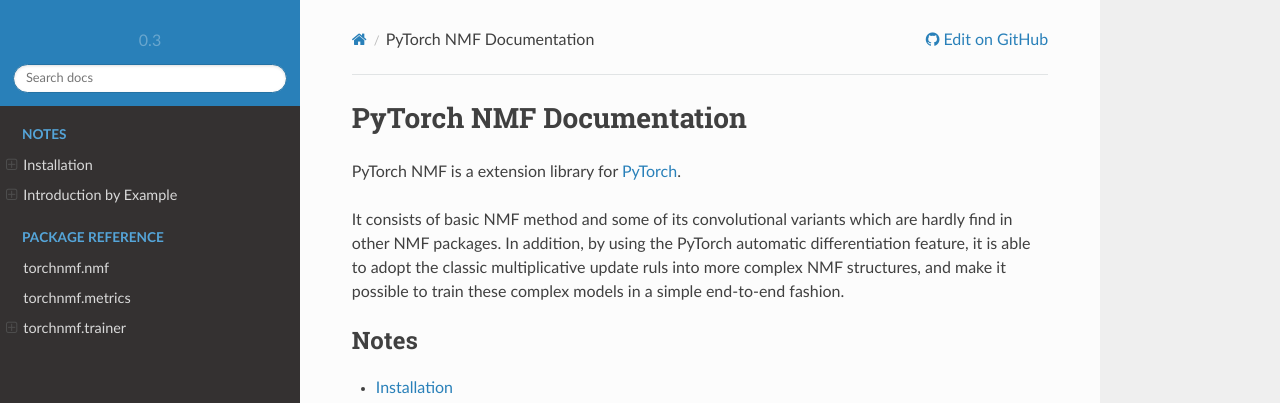
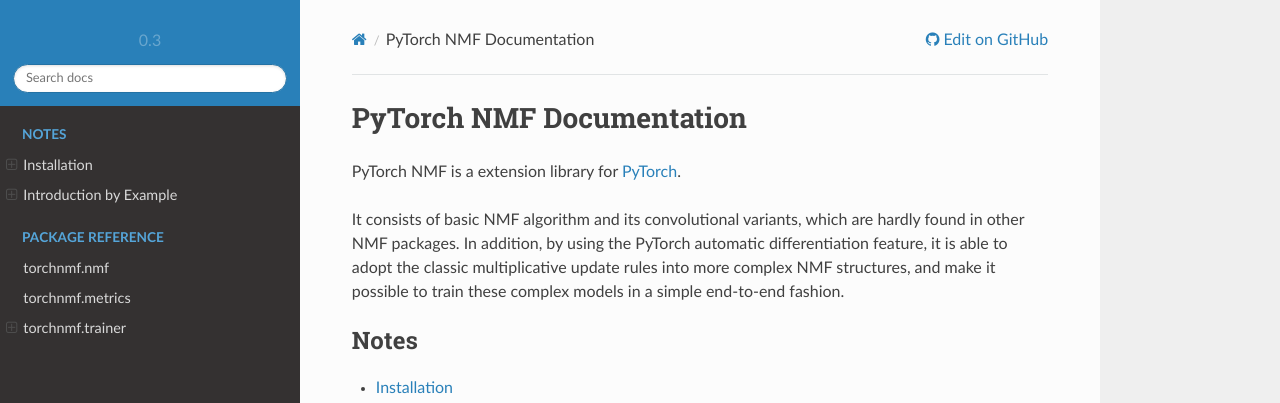
Before and after one commit to yoyololicon/pytorch-NMF, a Sphinx documentation site: the page built from docs/source/index.rst, in a window 1280 px wide. Shown: the top 403 px of the page. Built offline with Sphinx 7.4.7 and the Read the Docs theme 2.0.0, drawn with Linux system fonts in a browser that asks for light colours.

Commit message:
update some grammar in index.rst

```diff
--- a/docs/source/index.rst
+++ b/docs/source/index.rst
@@ -5,8 +5,8 @@
 
 PyTorch NMF is a extension library for `PyTorch <https://pytorch.org/>`_.
 
-It consists of basic NMF method and some of its convolutional variants which are hardly find in other NMF packages.
-In addition, by using the PyTorch automatic differentiation feature, it is able to adopt the classic multiplicative update ruls
+It consists of basic NMF algorithm and its convolutional variants, which are hardly found in other NMF packages.
+In addition, by using the PyTorch automatic differentiation feature, it is able to adopt the classic multiplicative update rules
 into more complex NMF structures, and make it possible to train these complex models in a simple end-to-end fashion.
 
 .. toctree::
```
